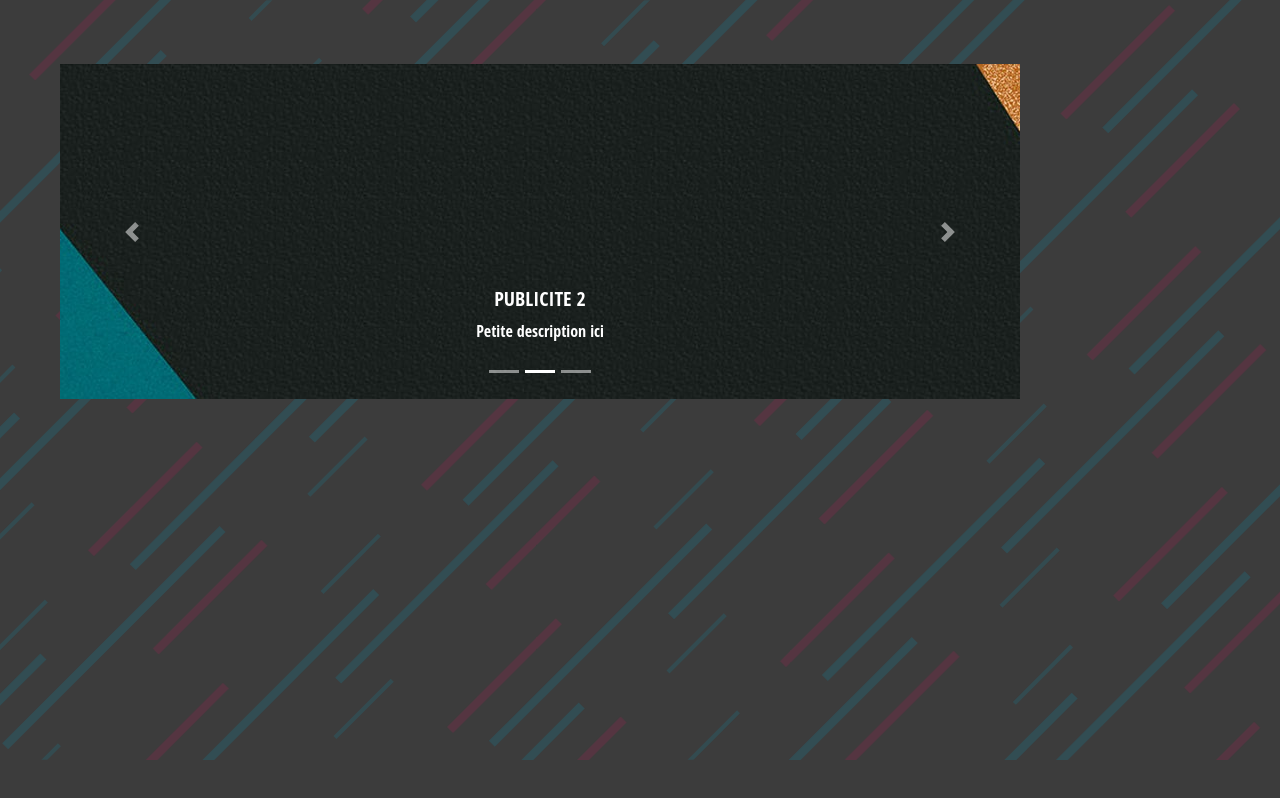
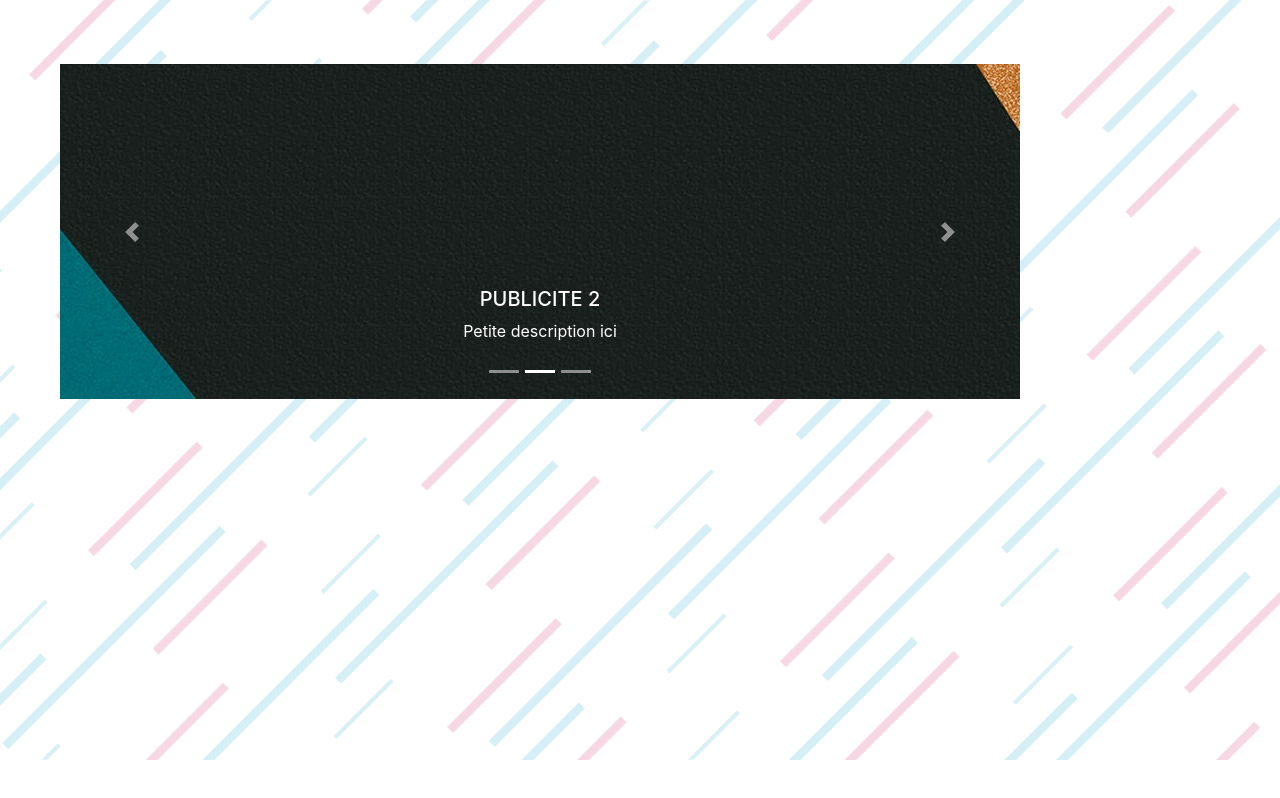
Before and after one commit to Klamin220/FenouilCefSharp, a plain HTML site: page index.html in a window 1280 px wide. Drawn offline with nearby package versions, Linux system fonts and the light colour scheme.

Commit message:
Revert "changed background color from white to black"
This reverts commit 173298ccd56526611738744da0231df8d338ae40.

```diff
--- a/index.html
+++ b/index.html
@@ -150,17 +150,7 @@
  }
     }
 
-body {
-  width: 100%;
-  height: 100%;
-  overflow: hidden;
-  margin: 0;
-  display: flex;
-  flex-direction: column;
-  flex-wrap: wrap;
-  font-family: 'Open Sans Condensed', sans-serif;
-  background-color: #3C3C3C;
-}
+
 
 
 </style>
```
Also changed, not shown: messages.html (+1 -11 lines), publicites.html (+0 -1 lines).
